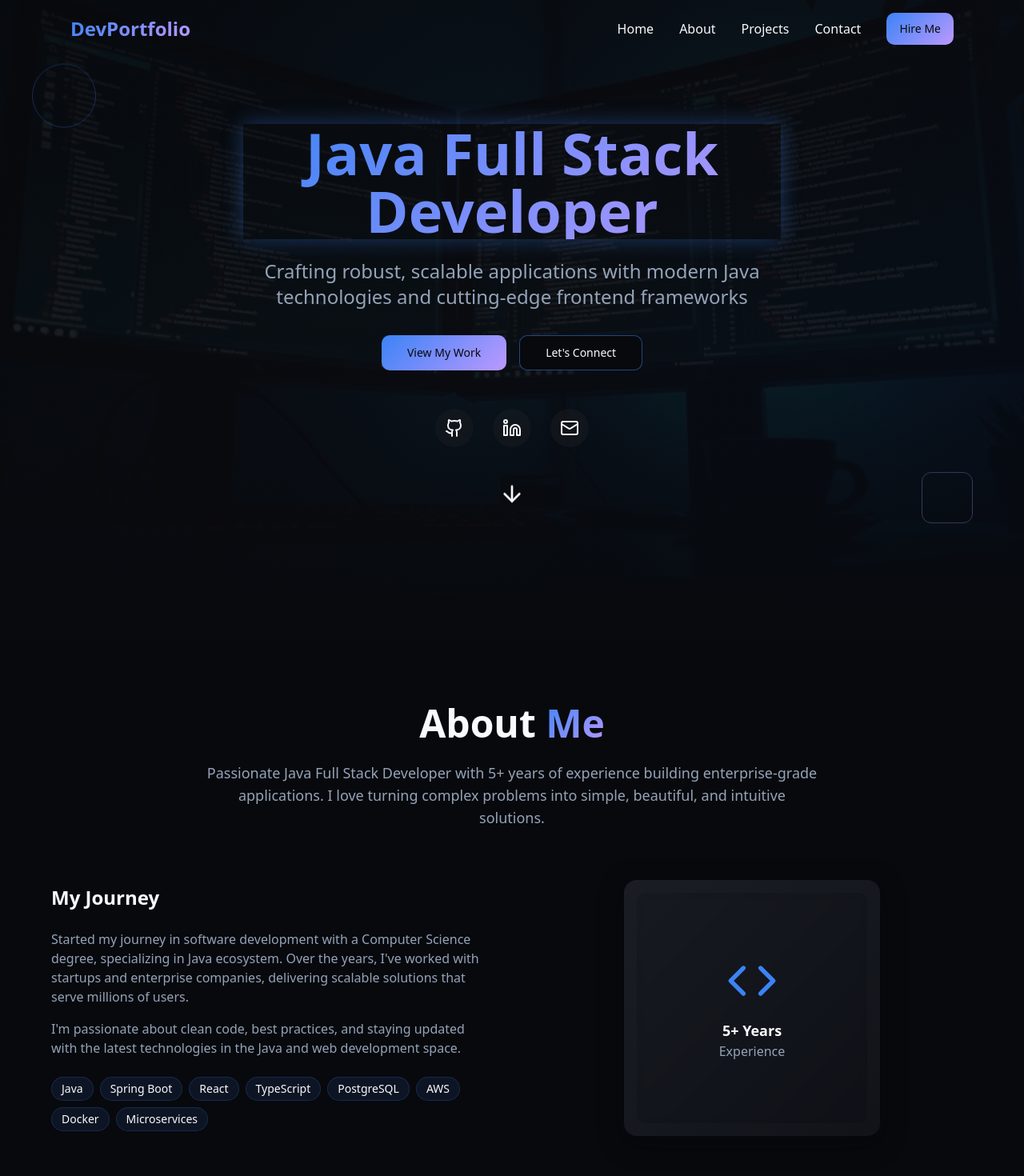
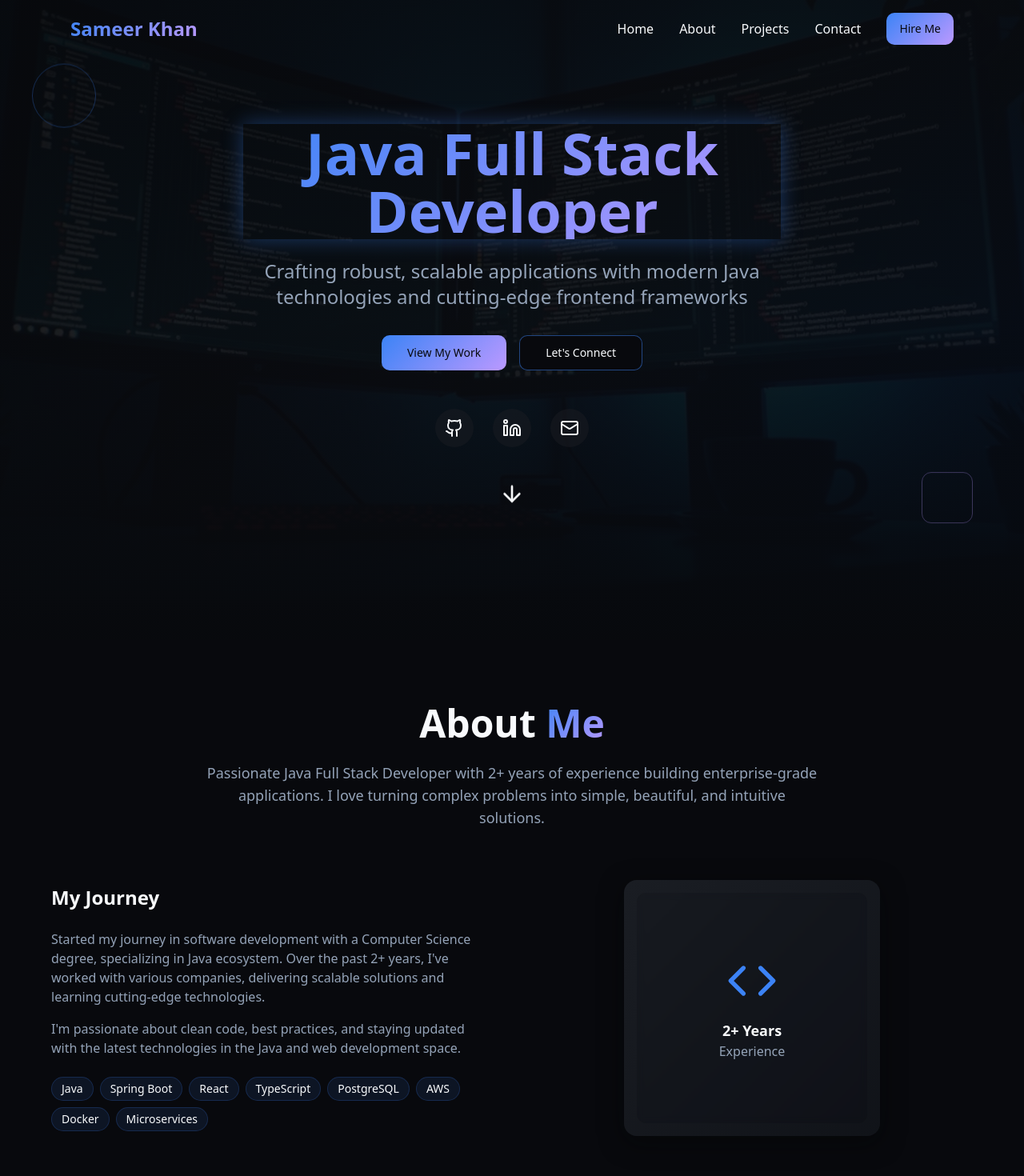
Before and after one commit to Sameerk555/developer-dialectic, a React (Vite) app: page / in a window 1280 px wide. Shown: the top 1470 px of the page at 80% size. Built offline with nearby package versions, Linux system fonts and the light colour scheme.

Commit message:
Add personal information
Add contact and personal details to the About section.

```diff
--- a/index.html
+++ b/index.html
@@ -3,13 +3,13 @@
   <head>
     <meta charset="UTF-8" />
     <meta name="viewport" content="width=device-width, initial-scale=1.0" />
-    <title>Java Full Stack Developer Portfolio</title>
-    <meta name="description" content="Experienced Java Full Stack Developer specializing in Spring Boot, React, and modern web technologies. View my projects and get in touch." />
-    <meta name="author" content="Java Developer" />
+    <title>Sameer Khan - Java Full Stack Developer Portfolio</title>
+    <meta name="description" content="Sameer Khan - Java Full Stack Developer with 2+ years experience specializing in Spring Boot, React, and modern web technologies. View my projects and get in touch." />
+    <meta name="author" content="Sameer Khan" />
     <meta name="keywords" content="Java, Full Stack Developer, Spring Boot, React, TypeScript, Microservices, Web Development" />
 
-    <meta property="og:title" content="Java Full Stack Developer Portfolio" />
-    <meta property="og:description" content="Experienced Java Full Stack Developer specializing in Spring Boot, React, and modern web technologies." />
+    <meta property="og:title" content="Sameer Khan - Java Full Stack Developer Portfolio" />
+    <meta property="og:description" content="Sameer Khan - Java Full Stack Developer with 2+ years experience specializing in Spring Boot, React, and modern web technologies." />
     <meta property="og:type" content="website" />
     <meta property="og:image" content="https://lovable.dev/opengraph-image-p98pqg.png" />
 
--- a/src/components/About.tsx
+++ b/src/components/About.tsx
@@ -33,7 +33,7 @@ const About = () => {
             About <span className="bg-gradient-primary bg-clip-text text-transparent">Me</span>
           </h2>
           <p className="text-lg text-muted-foreground max-w-3xl mx-auto">
-            Passionate Java Full Stack Developer with 5+ years of experience building
+            Passionate Java Full Stack Developer with 2+ years of experience building
             enterprise-grade applications. I love turning complex problems into simple,
             beautiful, and intuitive solutions.
           </p>
@@ -44,8 +44,8 @@ const About = () => {
             <h3 className="text-2xl font-semibold mb-6">My Journey</h3>
             <p className="text-muted-foreground mb-4">
               Started my journey in software development with a Computer Science degree,
-              specializing in Java ecosystem. Over the years, I've worked with startups
-              and enterprise companies, delivering scalable solutions that serve millions of users.
+              specializing in Java ecosystem. Over the past 2+ years, I've worked with various
+              companies, delivering scalable solutions and learning cutting-edge technologies.
             </p>
             <p className="text-muted-foreground mb-6">
               I'm passionate about clean code, best practices, and staying updated with
@@ -68,7 +68,7 @@ const About = () => {
               <div className="absolute inset-4 bg-background/10 rounded-xl backdrop-blur-sm flex items-center justify-center">
                 <div className="text-center">
                   <Code className="w-16 h-16 text-primary mx-auto mb-4" />
-                  <p className="text-lg font-semibold">5+ Years</p>
+                  <p className="text-lg font-semibold">2+ Years</p>
                   <p className="text-muted-foreground">Experience</p>
                 </div>
               </div>
--- a/src/components/Contact.tsx
+++ b/src/components/Contact.tsx
@@ -35,7 +35,7 @@ const Contact = () => {
                 </div>
                 <div>
                   <p className="font-medium">Email</p>
-                  <p className="text-muted-foreground">your.email@example.com</p>
+                  <p className="text-muted-foreground">sameerkhan76950@gmail.com</p>
                 </div>
               </div>
               <div className="flex items-center gap-4">
@@ -44,7 +44,7 @@ const Contact = () => {
                 </div>
                 <div>
                   <p className="font-medium">Phone</p>
-                  <p className="text-muted-foreground">+1 (555) 123-4567</p>
+                  <p className="text-muted-foreground">+91 9887461393</p>
                 </div>
               </div>
               <div className="flex items-center gap-4">
@@ -53,7 +53,7 @@ const Contact = () => {
                 </div>
                 <div>
                   <p className="font-medium">Location</p>
-                  <p className="text-muted-foreground">San Francisco, CA</p>
+                  <p className="text-muted-foreground">Pune, Maharashtra</p>
                 </div>
               </div>
             </div>
@@ -62,19 +62,23 @@ const Contact = () => {
               <h4 className="text-lg font-semibold mb-4">Follow Me</h4>
               <div className="flex gap-4">
                 <a
-                  href="#"
+                  href="https://github.com/Sameerk555"
+                  target="_blank"
+                  rel="noopener noreferrer"
                   className="p-3 bg-secondary hover:bg-primary/20 rounded-full transition-all duration-300 hover:scale-110"
                 >
                   <Github className="w-6 h-6" />
                 </a>
                 <a
-                  href="#"
+                  href="https://www.linkedin.com/in/sameerkhanjava/"
+                  target="_blank"
+                  rel="noopener noreferrer"
                   className="p-3 bg-secondary hover:bg-primary/20 rounded-full transition-all duration-300 hover:scale-110"
                 >
                   <Linkedin className="w-6 h-6" />
                 </a>
                 <a
-                  href="#"
+                  href="mailto:sameerkhan76950@gmail.com"
                   className="p-3 bg-secondary hover:bg-primary/20 rounded-full transition-all duration-300 hover:scale-110"
                 >
                   <Mail className="w-6 h-6" />
--- a/src/components/Hero.tsx
+++ b/src/components/Hero.tsx
@@ -55,13 +55,13 @@ const Hero = () => {
 
         {/* Social Links */}
         <div className="flex justify-center space-x-6 mb-12">
-          <a href="#" className="p-3 rounded-full bg-secondary/50 hover:bg-primary/20 transition-all duration-300 hover:scale-110">
+          <a href="https://github.com/Sameerk555" target="_blank" rel="noopener noreferrer" className="p-3 rounded-full bg-secondary/50 hover:bg-primary/20 transition-all duration-300 hover:scale-110">
             <Github className="w-6 h-6" />
           </a>
-          <a href="#" className="p-3 rounded-full bg-secondary/50 hover:bg-primary/20 transition-all duration-300 hover:scale-110">
+          <a href="https://www.linkedin.com/in/sameerkhanjava/" target="_blank" rel="noopener noreferrer" className="p-3 rounded-full bg-secondary/50 hover:bg-primary/20 transition-all duration-300 hover:scale-110">
             <Linkedin className="w-6 h-6" />
           </a>
-          <a href="#" className="p-3 rounded-full bg-secondary/50 hover:bg-primary/20 transition-all duration-300 hover:scale-110">
+          <a href="mailto:sameerkhan76950@gmail.com" className="p-3 rounded-full bg-secondary/50 hover:bg-primary/20 transition-all duration-300 hover:scale-110">
             <Mail className="w-6 h-6" />
           </a>
         </div>
--- a/src/components/Navigation.tsx
+++ b/src/components/Navigation.tsx
@@ -37,7 +37,7 @@ const Navigation = () => {
             onClick={() => scrollToSection('home')}
             className="text-2xl font-bold bg-gradient-primary bg-clip-text text-transparent"
           >
-            DevPortfolio
+            Sameer Khan
           </button>
 
           {/* Desktop Navigation */}
```
